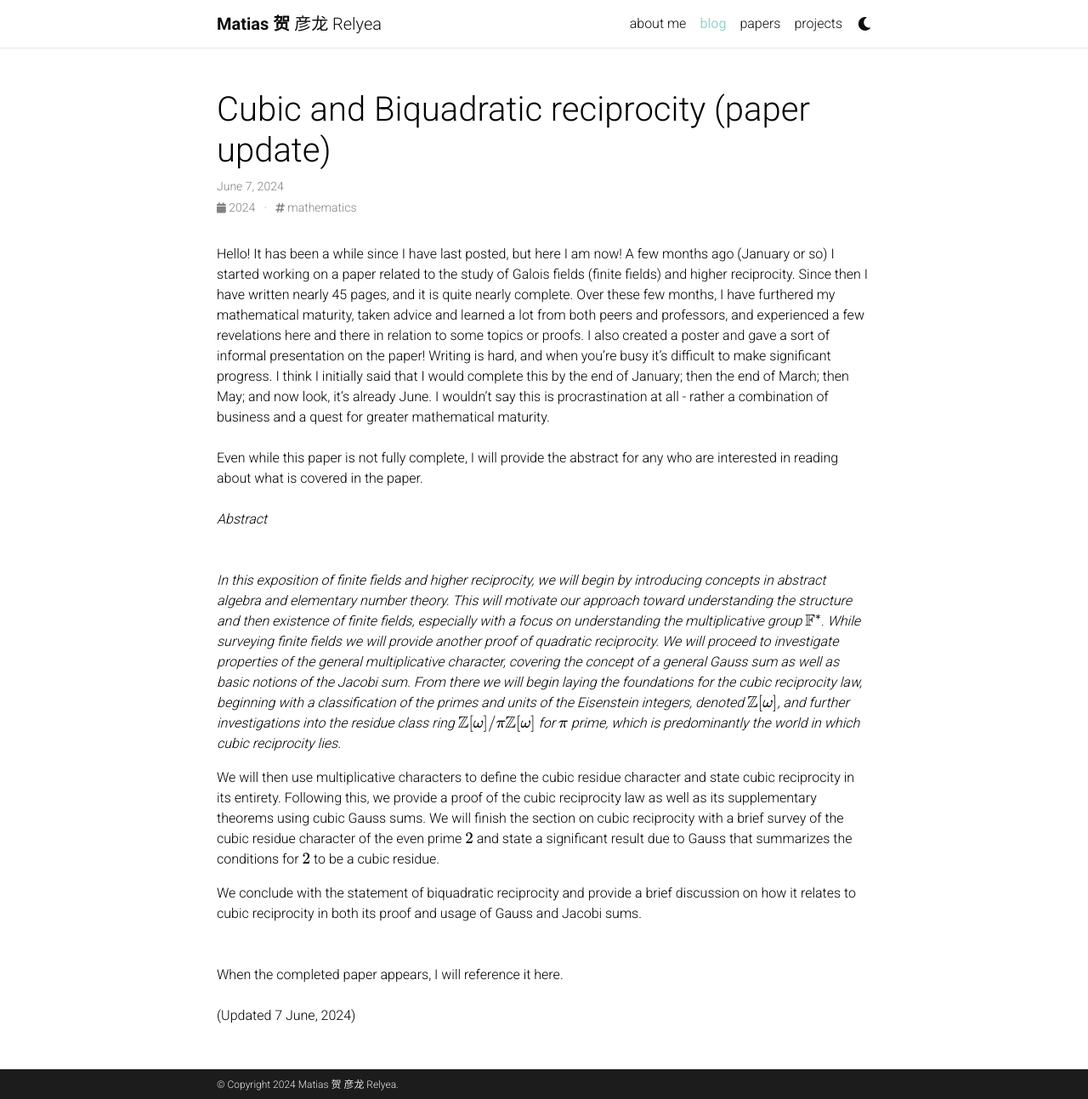
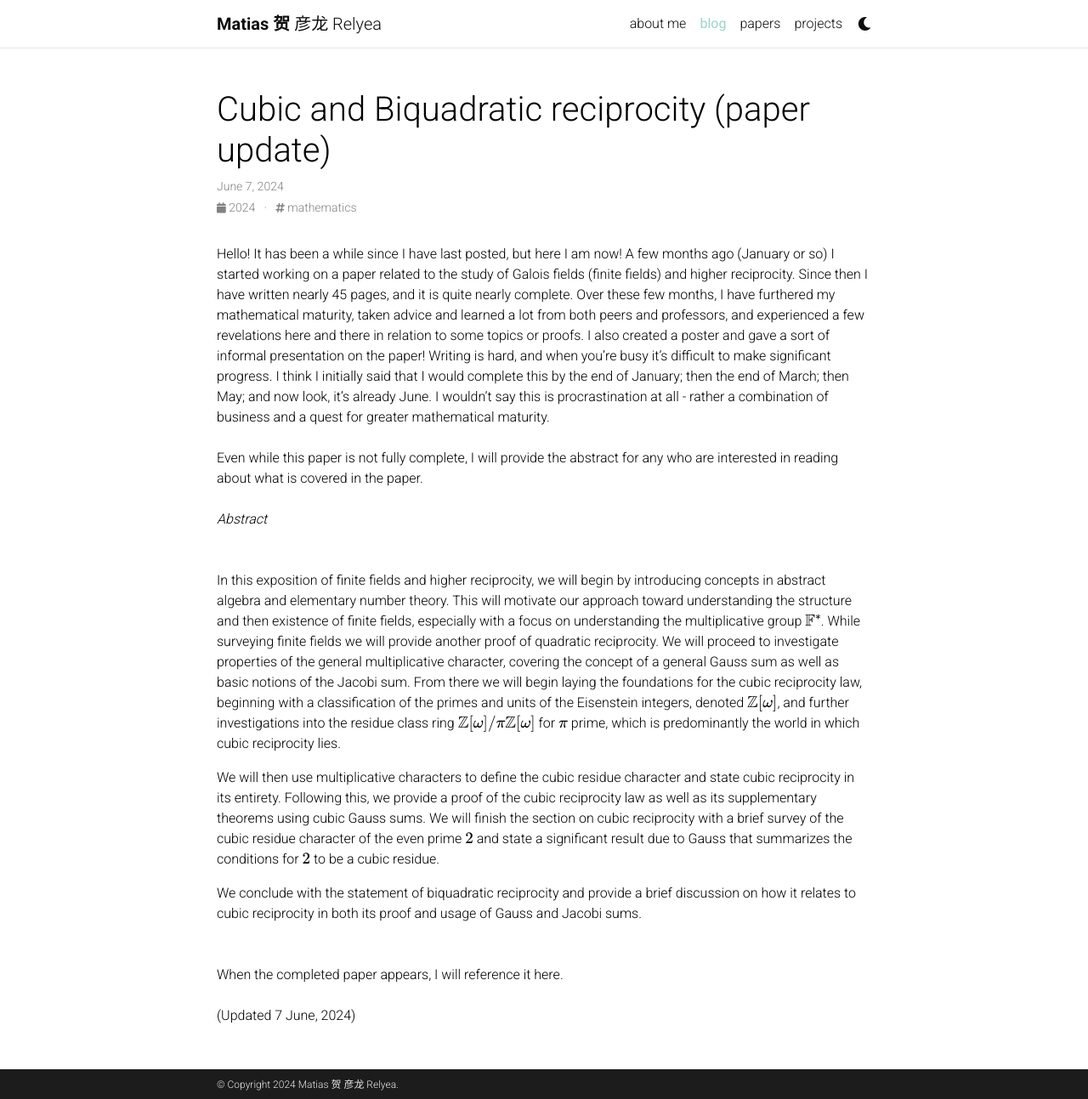
Before and after one commit to Quadcryo/quadcryo, a Jekyll site: the page built from _posts/2024-06-07-cubicbiquadratic(update).md, in a window 1280 px wide and 1293 px high. Shown: the whole window at 85% size. Built offline with Jekyll 4.4.1, drawn with Linux system fonts in a browser that asks for light colours; comment, search, counter and statistics services are not loaded; a style sheet for code colours, icons or effects is not loaded.

Commit message:
i forgot html

```diff
--- a/_posts/2024-06-07-cubicbiquadratic(update).md
+++ b/_posts/2024-06-07-cubicbiquadratic(update).md
@@ -12,7 +12,7 @@
 Even while this paper is not fully complete, I will provide the abstract for any who are interested in reading about what is covered in the paper.
 <br>
 <br>
-<i> Abstract <i>
+<i> Abstract </i>
 <br>
 <br>
 In this exposition of finite fields and higher reciprocity, we will begin by introducing concepts in abstract algebra and elementary number theory. This will motivate our approach toward understanding the structure and then existence of finite fields, especially with a focus on understanding the multiplicative group $$\mathbb{F}^{*}$$. While surveying finite fields we will provide another proof of quadratic reciprocity. We will proceed to investigate properties of the general multiplicative character, covering the concept of a general Gauss sum as well as basic notions of the Jacobi sum. From there we will begin laying the foundations for the cubic reciprocity law, beginning with a classification of the primes and units of the Eisenstein integers, denoted $$\mathbb{Z}[\omega]$$, and further investigations into the residue class ring $$\mathbb{Z}[\omega]/\pi\mathbb{Z}[\omega]$$ for $$\pi$$ prime, which is predominantly the world in which cubic reciprocity lies.
```
